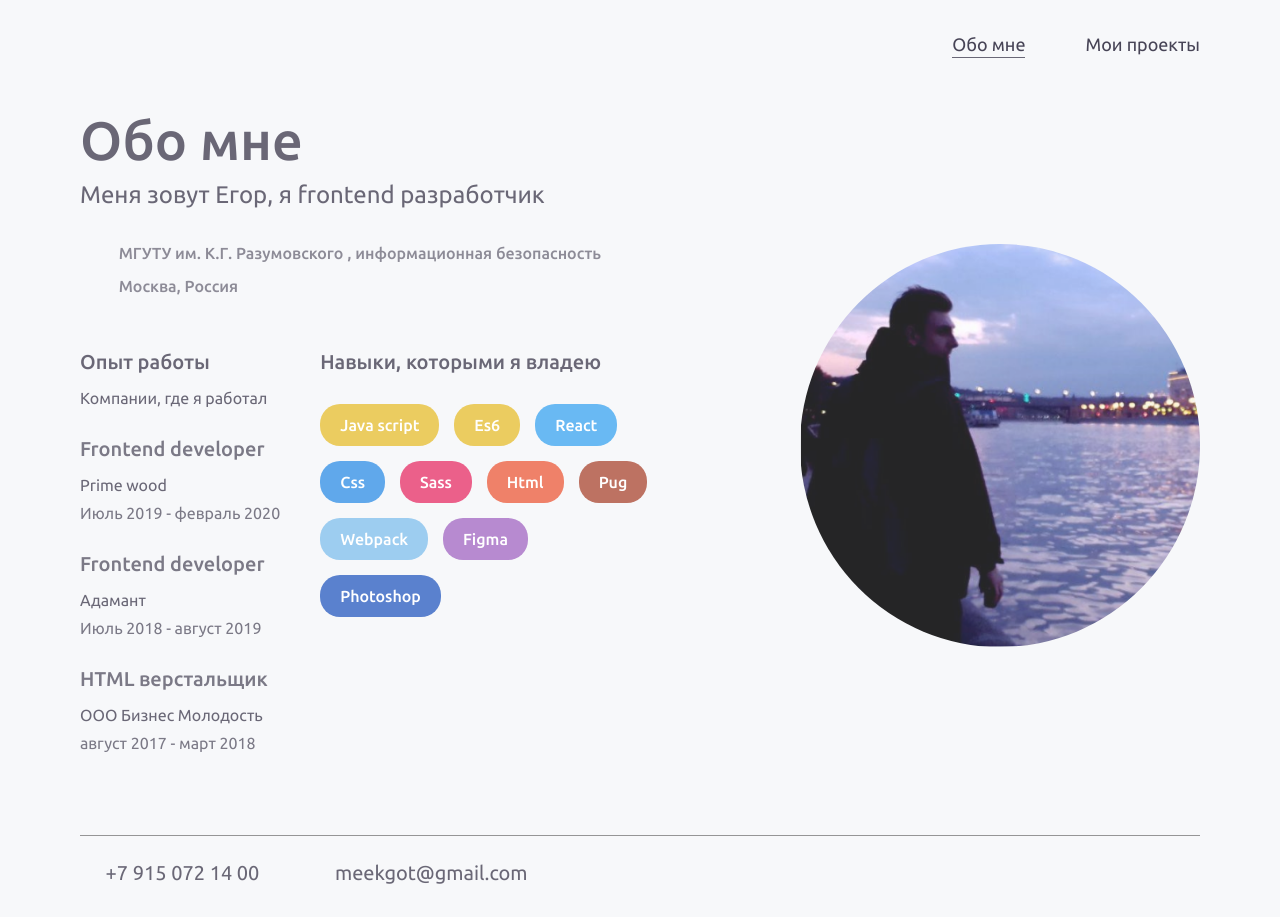
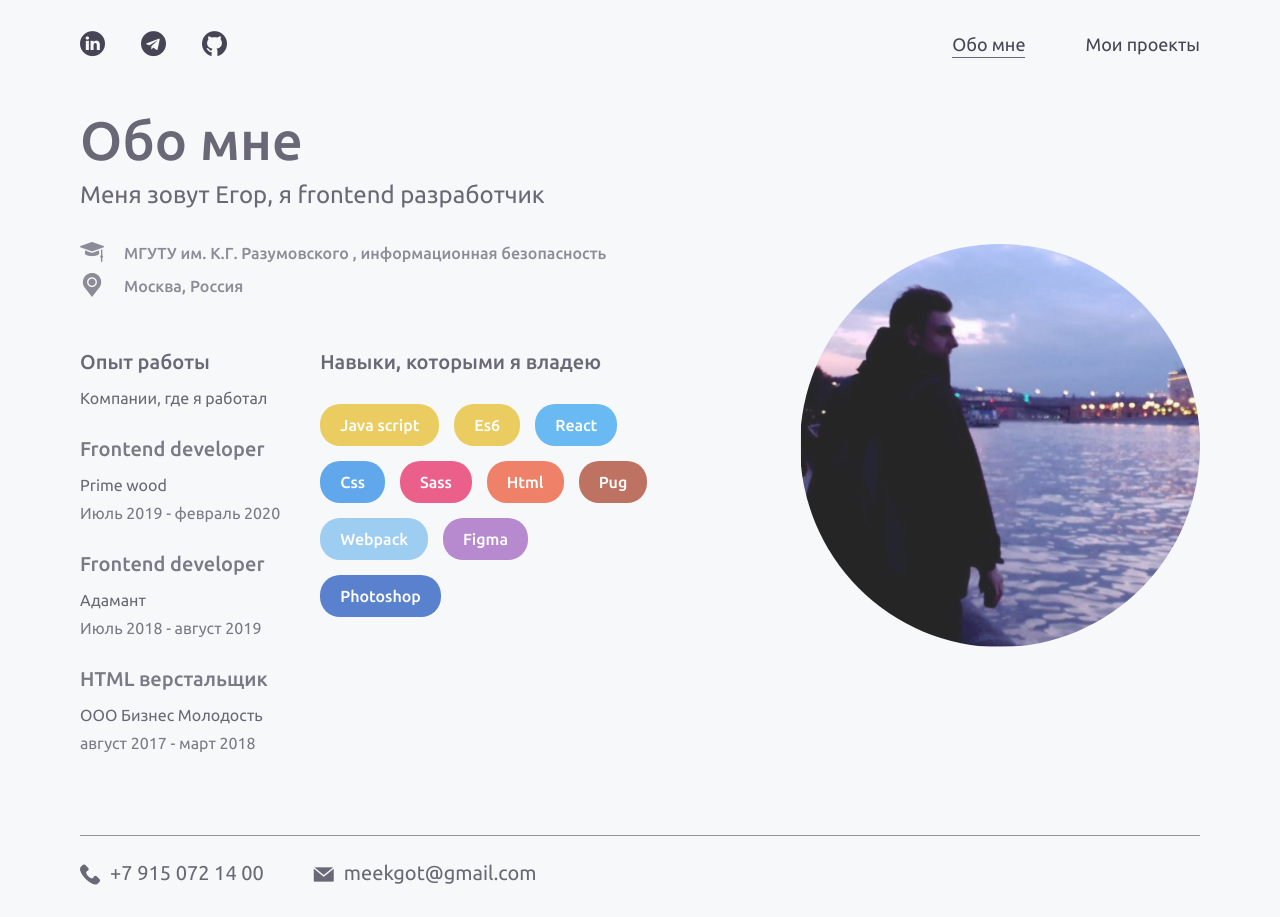
Before and after one commit to WhiteRow/portfolio-page, a React app: page / in a window 1280 px wide. Built offline with nearby package versions, Linux system fonts and the light colour scheme; a web font is replaced by a local one.

Commit message:
ref - added app scss

```diff
--- a/package.json
+++ b/package.json
@@ -1,5 +1,5 @@
 {
-	"name": "ideal-project",
+	"name": "portfolio-page",
 	"description": "My portfolio page",
 	"main": "index.js",
 	"browserslist": [
--- a/src/js/App.jsx
+++ b/src/js/App.jsx
@@ -1,4 +1,6 @@
 import React from 'react';
+
+import '../scss/app.scss';
 
 import Header from './components/Header';
 import Footer from './components/Footer';
--- a/src/js/components/Footer.jsx
+++ b/src/js/components/Footer.jsx
@@ -1,5 +1,3 @@
-import '../../scss/components/footer.scss';
-
 import React from 'react'
 
 function FooterLink ({ footerItem }) {
--- a/src/js/components/Header.jsx
+++ b/src/js/components/Header.jsx
@@ -1,5 +1,3 @@
-import '../../scss/components/header.scss';
-
 import React from 'react';
 import { Link } from 'react-router-dom'
 
--- a/src/js/pages/AboutMe.jsx
+++ b/src/js/pages/AboutMe.jsx
@@ -1,6 +1,5 @@
 import React from 'react';
 
-import '../../scss/pages/aboutMe.scss';
 import avatar from '../../assets/images/about-me-image.png';
 
 import Exp from '../components/Exp';
--- a/src/js/pages/MyProjects.jsx
+++ b/src/js/pages/MyProjects.jsx
@@ -1,6 +1,4 @@
 import React from 'react'
-
-import '../../scss/pages/myProjects.scss';
 
 import ProjectCard from '../components/ProjectCard';
 import Head from '../components/Head';
--- /dev/null
+++ b/src/scss/app.scss
@@ -0,0 +1,13 @@
+@import './uploads/iconFont';
+
+@import './rules/variables';
+@import './rules/base';
+@import './rules/layout';
+@import './rules/mixins';
+
+@import './components/header';
+@import './components/menu';
+@import './components/footer';
+
+@import './pages/aboutMe';
+@import './pages/myProjects';
```
Also changed, not shown: src/assets/images/fixservice-project-image — копия.png (added), src/assets/images/fixservice-project-image.png.
